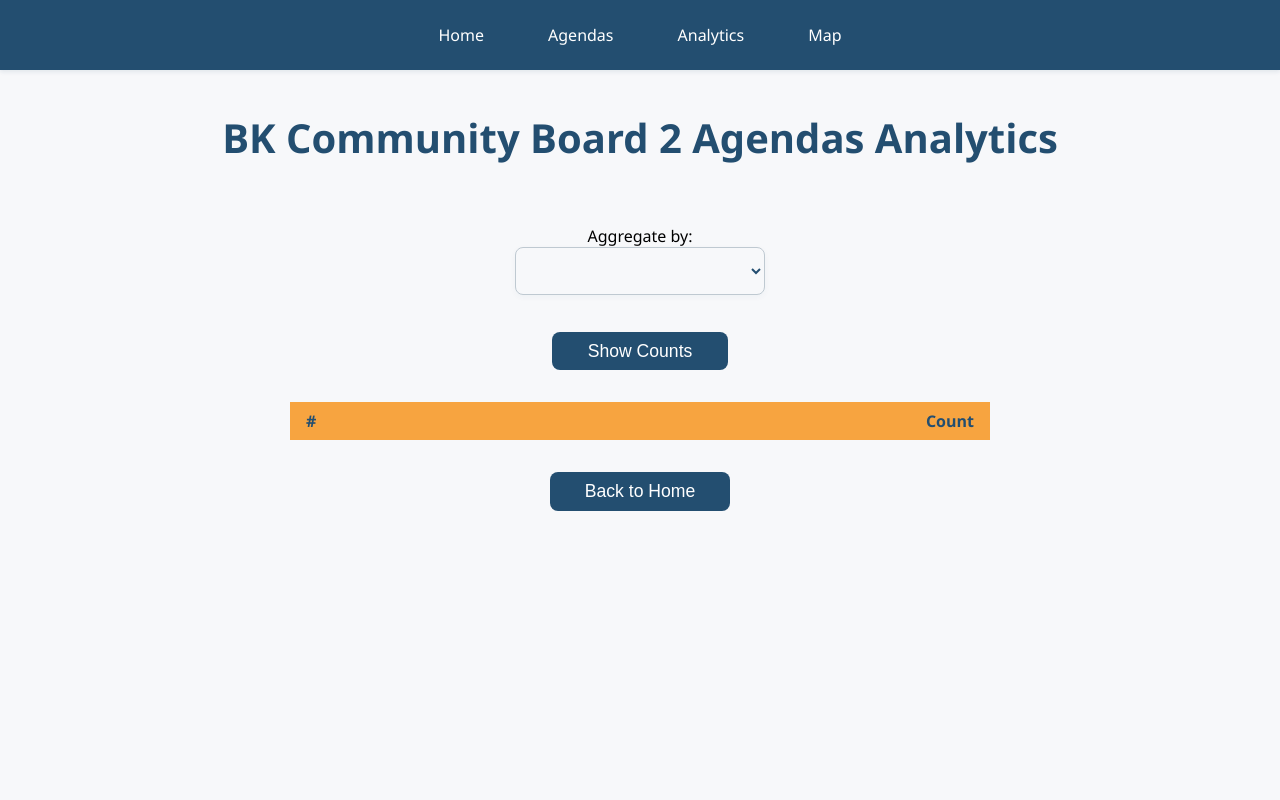
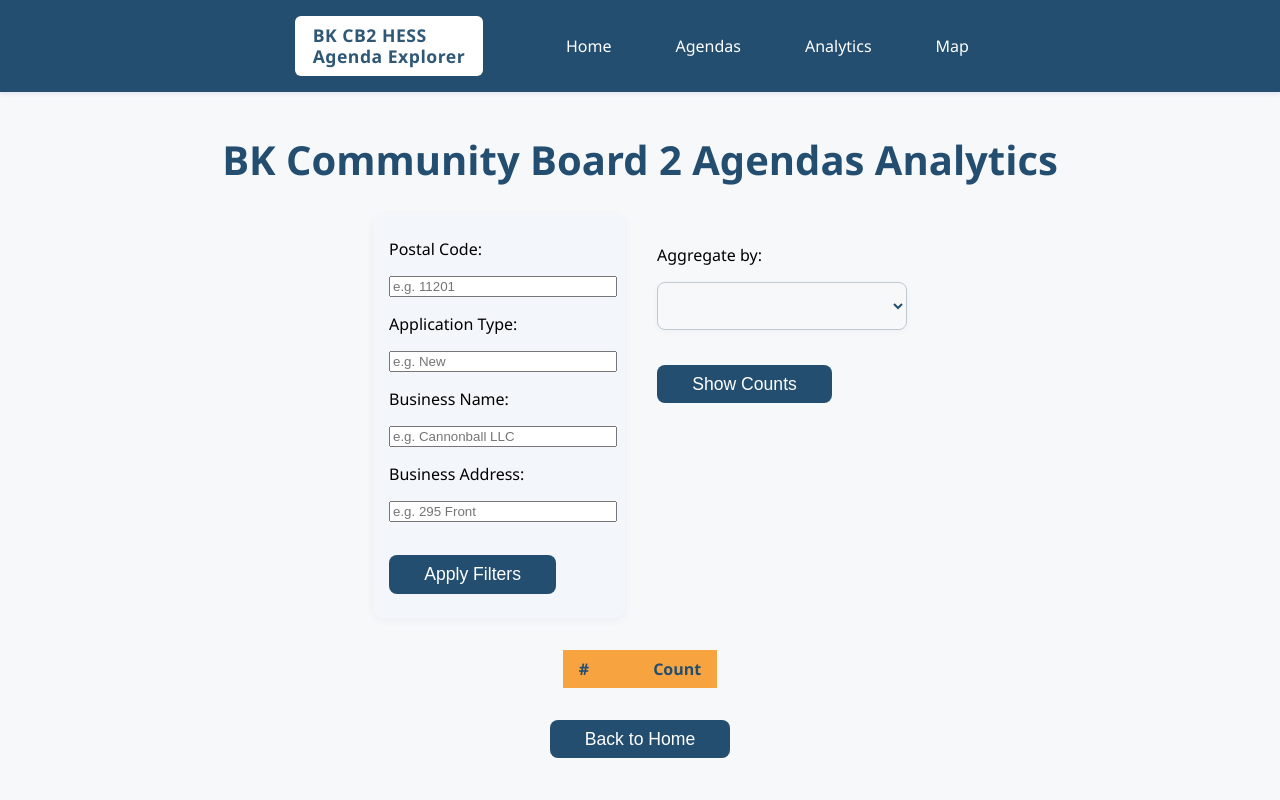
Before and after one commit to timflew2/bk_community_board_2_explorer, a Python web app: template templates/analytics.html in a window 1280 px wide. Run offline with Jinja, Linux system fonts and the light colour scheme; the template is opened without the code that fills it, so the values that code supplies are empty.

Commit message:
small polishing

```diff
--- a/requirements.txt
+++ b/requirements.txt
@@ -1,2 +1,8 @@
 fastapi
 uvicorn
+sklearn
+joblib
+pandas
+markdown2
+slowapi
+jinja2
--- a/static/style.css
+++ b/static/style.css
@@ -9,6 +9,13 @@ body {
     text-align: center;
     margin-top: 40px;
     font-size: 2.5em;
+    color: #234e70; /* Muted deep blue */
+}
+
+.header2 {
+    text-align: center;
+    margin-top: 20px;
+    font-size: 1.5em;
     color: #234e70; /* Muted deep blue */
 }
 
--- a/templates/analytics.html
+++ b/templates/analytics.html
@@ -4,16 +4,36 @@
 
 {% block content %}
 <h1 class="header">BK Community Board 2 Agendas Analytics</h1>
-<div class="results-container">
-    <form method="get" action="/analytics" class="search-form" style="margin-bottom: 2em;">
+<div class="results-container" style="max-width: 900px; margin: 0 auto;">
+    <div style="display: flex; flex-direction: row; gap: 2em; align-items: flex-start; justify-content: flex-start;">
+        <form method="get" action="/analytics" class="filter-panel" style="min-width: 220px; max-width: 300px; background: #f3f6fa; border-radius: 10px; box-shadow: 0 2px 8px rgba(35, 78, 112, 0.06); padding: 1.5em 1em; display: flex; flex-direction: column; gap: 1em;">
+            <label for="postal_code">Postal Code:</label>
+            <input type="text" name="postal_code" id="postal_code" value="{{ postal_code }}" placeholder="e.g. 11201" style="width: 100%;">
+            <label for="application_type">Application Type:</label>
+            <input type="text" name="application_type" id="application_type" value="{{ application_type }}" placeholder="e.g. New" style="width: 100%;">
+            <label for="business_name">Business Name:</label>
+            <input type="text" name="business_name" id="business_name" value="{{ business_name }}" placeholder="e.g. Cannonball LLC" style="width: 100%;">
+            <label for="business_address">Business Address:</label>
+            <input type="text" name="business_address" id="business_address" value="{{ business_address }}" placeholder="e.g. 295 Front" style="width: 100%;">
+            <button type="submit" class="search-button" style="margin-top: 1em; align-self: flex-start;">Apply Filters</button>
+            <input type="hidden" name="agg" value="{{ agg }}">
+        </form>
+        <form method="get" action="/analytics" class="search-form" style="margin-bottom: 2em; display: flex; flex-direction: column; gap: 1em; align-items: flex-start;">
             <label for="agg">Aggregate by:</label>
             <select name="agg" id="agg" class="search-bar" style="width: 250px;">
                 {% for col in allowed_aggs %}
                     <option value="{{ col }}" {% if col == agg %}selected{% endif %}>{{ col.replace('_', ' ').title() }}</option>
                 {% endfor %}
             </select>
-        <button type="submit" class="search-button" style="margin-top: 1em;">Show Counts</button>
+            <!-- Retain filters when changing aggregation -->
+            <input type="hidden" name="postal_code" value="{{ postal_code }}">
+            <input type="hidden" name="application_type" value="{{ application_type }}">
+            <input type="hidden" name="business_name" value="{{ business_name }}">
+            <input type="hidden" name="business_address" value="{{ business_address }}">
+            <button type="submit" class="search-button">Show Counts</button>
         </form>
+    </div>
+    <div style="margin-top: 2em;">
         <table style="width: 100%; max-width: 700px; margin: 0 auto; border-collapse: collapse;">
             <thead>
                 <tr style="background: #f7a440; color: #234e70;">
@@ -33,6 +53,7 @@
             </tbody>
         </table>
     </div>
+</div>
 <form action="/" method="get" class="back-home-form">
     <button type="submit" class="back-home-button">Back to Home</button>
 </form>
--- a/templates/base.html
+++ b/templates/base.html
@@ -17,6 +17,20 @@
             gap: 2em;
             max-width: 1200px;
             margin: 0 auto;
+        }
+        .nav-brand {
+            color: #2f5776;
+            font-weight: bold;
+            font-size: 1.1em;
+            line-height: 1.2;
+            white-space: pre-line;
+            margin-right: 2em;
+            text-align: left;
+            letter-spacing: 0.5px;
+            background: #fff;
+            padding: 0.5em 1em;
+            border-radius: 6px;
+            transition: background 0.2s;
         }
         .nav-link {
             color: #fff;
@@ -41,6 +55,7 @@
 <body>
     <nav class="nav-bar">
         <div class="nav-container">
+            <div class="nav-brand">BK CB2 HESS<br>Agenda Explorer</div>
             <a href="/" class="nav-link {% if request.url.path == '/' %}active{% endif %}">Home</a>
             <a href="/agendas" class="nav-link {% if request.url.path == '/agendas' %}active{% endif %}">Agendas</a>
             <a href="/analytics" class="nav-link {% if request.url.path == '/analytics' %}active{% endif %}">Analytics</a>
```
Also changed, not shown: main.py (+35 -5 lines), templates/index.html (+10 -1 lines), templates/map.html (+15 -0 lines). Lines whose indentation alone changed are shown as unchanged.
